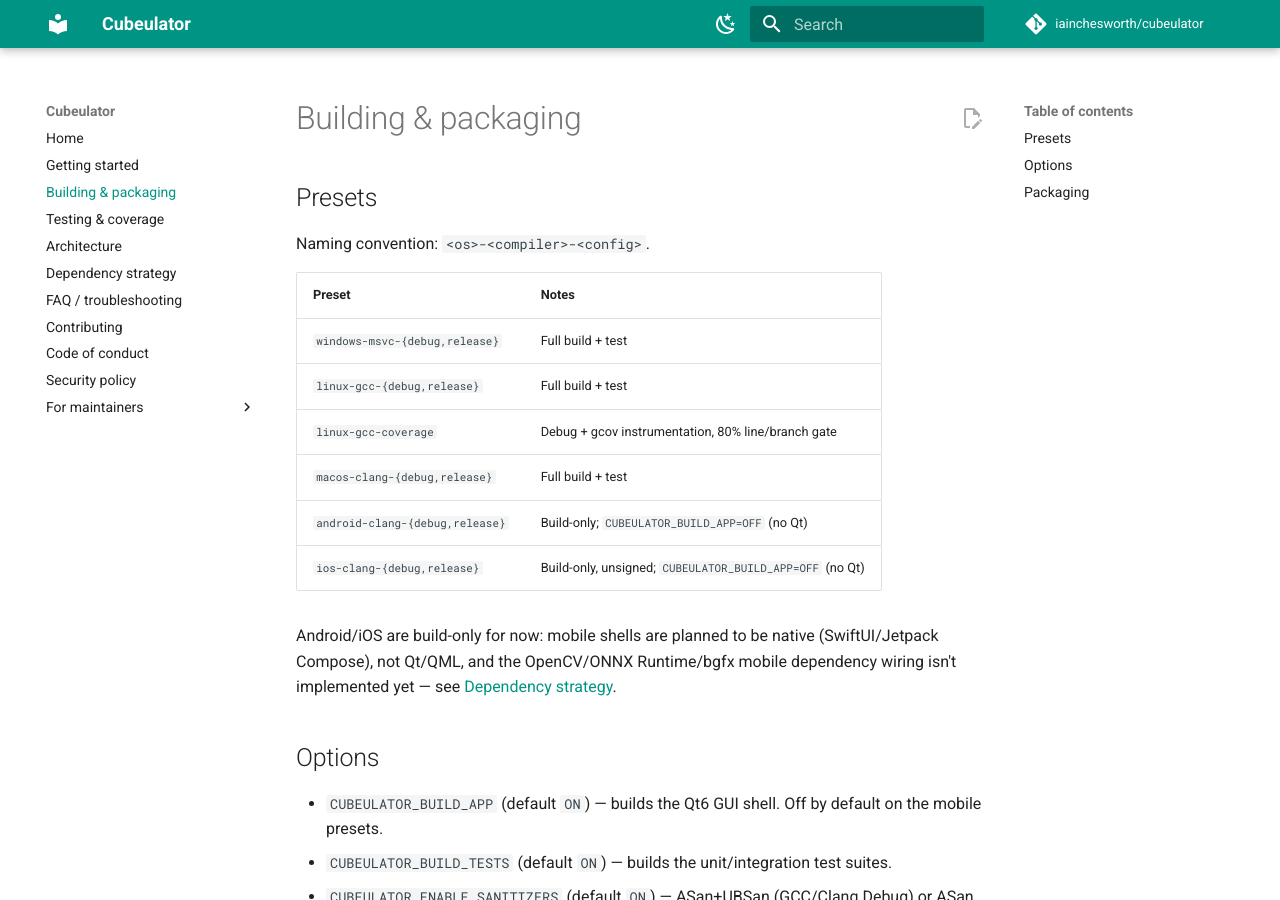
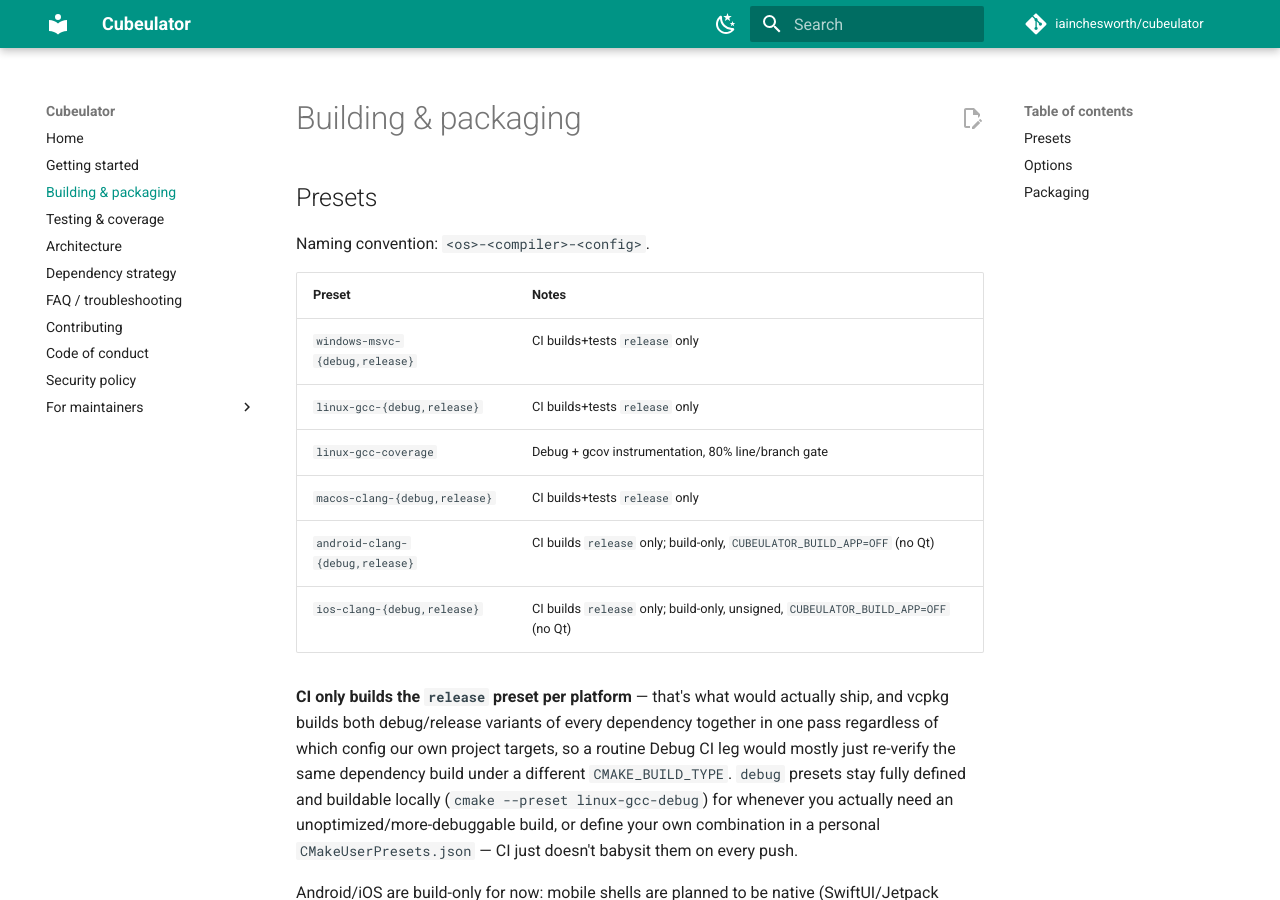
Before and after one commit to iainchesworth/cubeulator, an MkDocs documentation site: the page built from docs/building.md, in a window 1280 px wide and 900 px high. Built offline with MkDocs 1.6.1 and Material for MkDocs 9.7.7, drawn with Linux system fonts in a browser that asks for light colours; comment, search, counter and statistics services are not loaded.

Commit message:
Consolidate CI to a single release build per platform
Debug builds duplicate vcpkg's per-triplet package set (which already
builds both debug and release together) without exercising anything a
release leg doesn't; keep debug presets available locally/exceptionally
instead of running them through CI on every push.

```diff
--- a/docs/building.md
+++ b/docs/building.md
@@ -6,12 +6,22 @@ Naming convention: `<os>-<compiler>-<config>`.
 
 | Preset | Notes |
 | --- | --- |
-| `windows-msvc-{debug,release}` | Full build + test |
-| `linux-gcc-{debug,release}` | Full build + test |
+| `windows-msvc-{debug,release}` | CI builds+tests `release` only |
+| `linux-gcc-{debug,release}` | CI builds+tests `release` only |
 | `linux-gcc-coverage` | Debug + gcov instrumentation, 80% line/branch gate |
-| `macos-clang-{debug,release}` | Full build + test |
-| `android-clang-{debug,release}` | Build-only; `CUBEULATOR_BUILD_APP=OFF` (no Qt) |
-| `ios-clang-{debug,release}` | Build-only, unsigned; `CUBEULATOR_BUILD_APP=OFF` (no Qt) |
+| `macos-clang-{debug,release}` | CI builds+tests `release` only |
+| `android-clang-{debug,release}` | CI builds `release` only; build-only, `CUBEULATOR_BUILD_APP=OFF` (no Qt) |
+| `ios-clang-{debug,release}` | CI builds `release` only; build-only, unsigned, `CUBEULATOR_BUILD_APP=OFF` (no Qt) |
+
+**CI only builds the `release` preset per platform** — that's what would
+actually ship, and vcpkg builds both debug/release variants of every
+dependency together in one pass regardless of which config our own project
+targets, so a routine Debug CI leg would mostly just re-verify the same
+dependency build under a different `CMAKE_BUILD_TYPE`. `debug` presets stay
+fully defined and buildable locally (`cmake --preset linux-gcc-debug`) for
+whenever you actually need an unoptimized/more-debuggable build, or define
+your own combination in a personal `CMakeUserPresets.json` — CI just doesn't
+babysit them on every push.
 
 Android/iOS are build-only for now: mobile shells are planned to be native
 (SwiftUI/Jetpack Compose), not Qt/QML, and the OpenCV/ONNX Runtime/bgfx
```
Also changed, not shown: docs/ci.md (+1 -1 lines), 1 other file.
